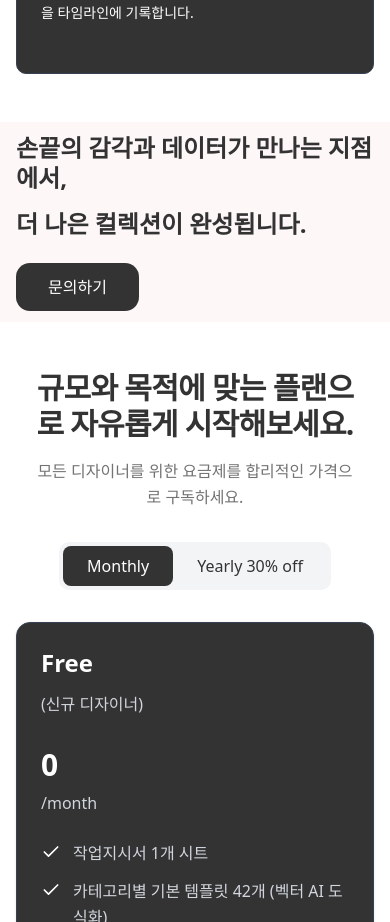
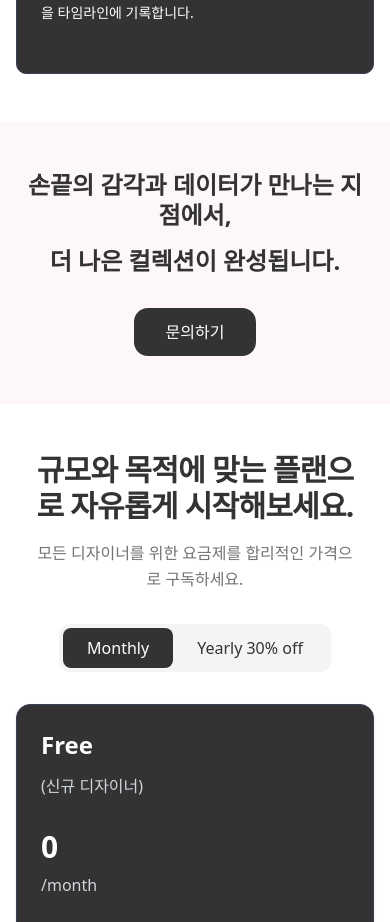
Before and after one commit to faddit-agency/business_faddit, a Next.js app: page / in a window 390 px wide. Shown: the part 4640-5562 px from the top of the page. Built offline with nearby package versions, Linux system fonts and the light colour scheme.

Commit message:
모바일 반응형 개선: mood-image 섹션 여백 증가 및 텍스트 정렬 조정

```diff
--- a/components/mood-image.tsx
+++ b/components/mood-image.tsx
@@ -11,7 +11,7 @@ export function MoodImage() {
   return (
     <section
       ref={ref}
-      className={`relative w-full h-[200px] sm:h-[250px] md:h-[300px] lg:h-[350px] overflow-hidden transition-all duration-700 ${
+      className={`relative w-full min-h-[280px] sm:min-h-[300px] md:h-[300px] lg:h-[350px] py-12 sm:py-16 md:py-0 overflow-hidden transition-all duration-700 ${
         isInView
           ? "opacity-100 translate-y-0"
           : "opacity-0 translate-y-8"
@@ -22,12 +22,12 @@ export function MoodImage() {
 
       {/* Content */}
       <div className="relative z-10 h-full flex flex-col items-center justify-center">
-        <div className="container mx-auto max-w-7xl px-4 sm:px-6">
-          <div className="flex flex-col md:flex-row items-center justify-between gap-8 md:gap-12">
+        <div className="container mx-auto max-w-7xl px-6 sm:px-6 md:px-4">
+          <div className="flex flex-col md:flex-row items-center justify-between gap-10 md:gap-12">
             {/* Text and Button Group */}
-            <div className="flex flex-col space-y-6 md:space-y-8">
+            <div className="flex flex-col space-y-8 md:space-y-8 w-full md:w-auto">
               {/* Text Section - Left aligned */}
-              <div className="text-left max-w-2xl space-y-4">
+              <div className="text-center md:text-left max-w-2xl space-y-4 mx-auto md:mx-0">
                 {/* Title - Large size, semi-bold weight */}
                 <p className="text-2xl sm:text-3xl md:text-[32px] font-semibold text-[#333333] leading-tight">
                   {t.moodImage.text}
@@ -39,7 +39,7 @@ export function MoodImage() {
               </div>
 
               {/* Contact Button - Black background with white text */}
-              <div className="flex justify-start">
+              <div className="flex justify-center md:justify-start">
                 <Link href="/contact">
                   <button className="px-8 sm:px-10 md:px-12 py-3 sm:py-4 bg-[#333333] text-white font-medium text-base sm:text-lg md:text-xl rounded-xl hover:bg-[#1a1a1a] transition-colors">
                     {t.header.nav.contact}
```
